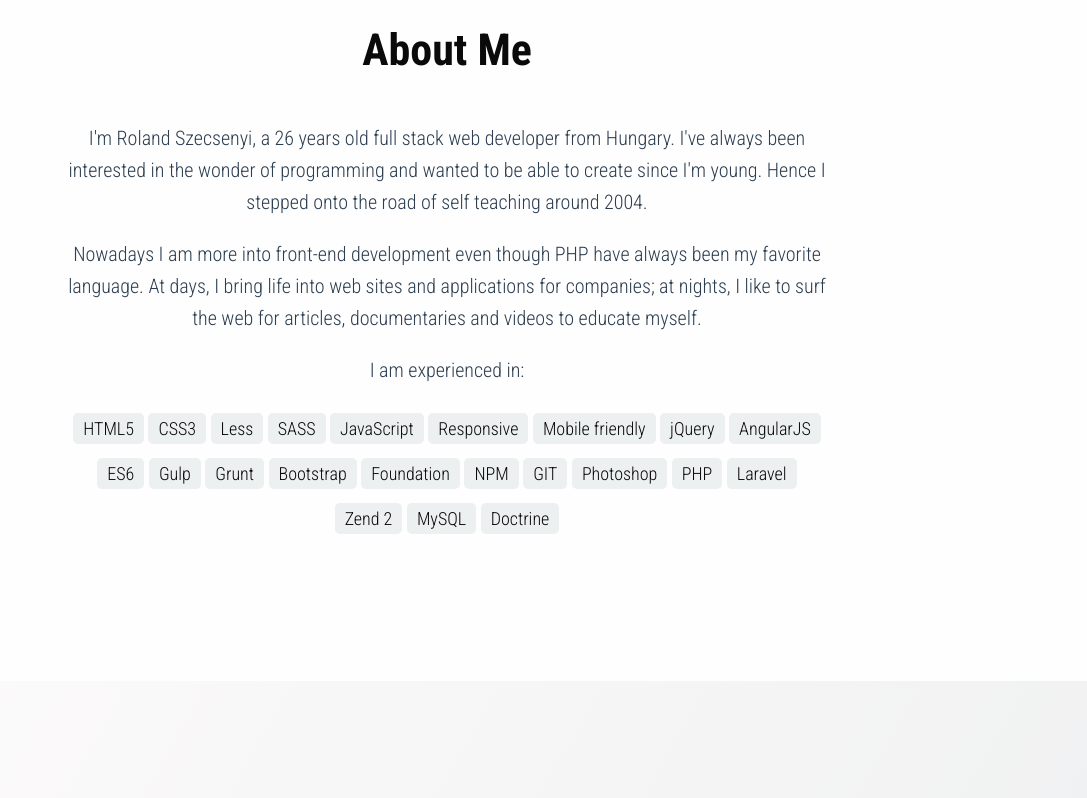
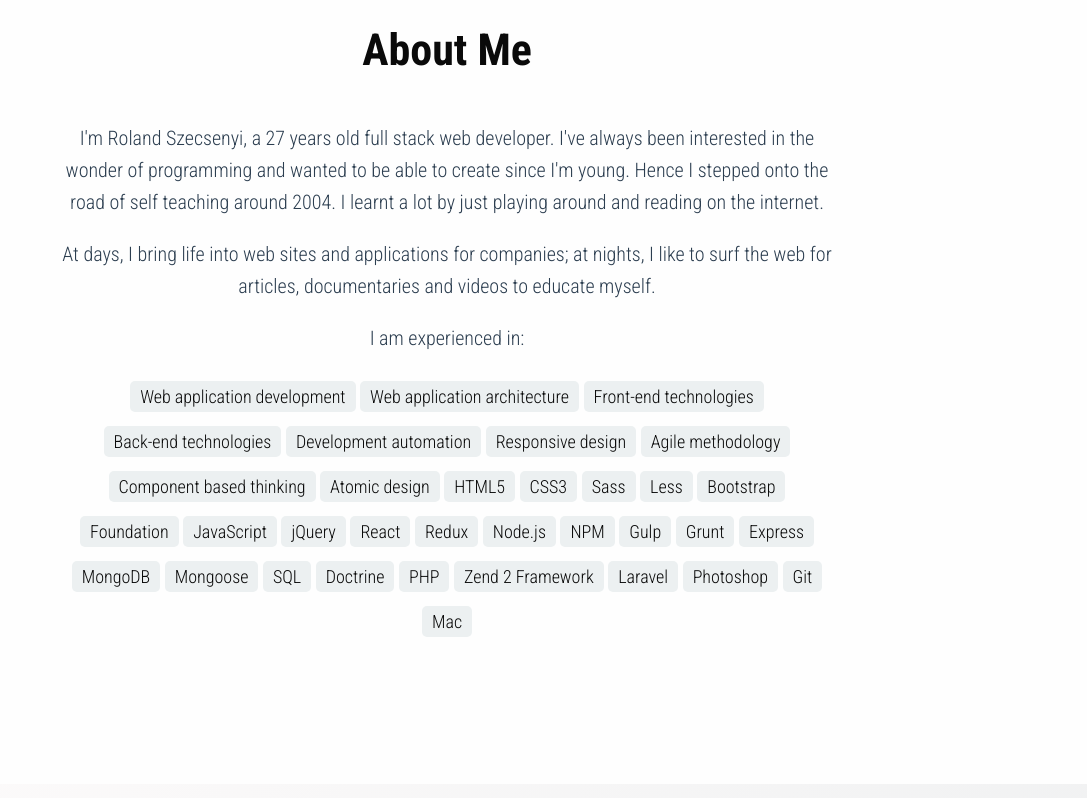
Before and after one commit to rolandsze/rolandsch.com, a website: page public/index.html in a window 1280 px wide. Shown: the part 900-1698 px from the top of the page, without its empty margins (193-1280 px from the left). Drawn offline with Linux system fonts and the light colour scheme.

Commit message:
Update index.html

```diff
--- a/public/index.html
+++ b/public/index.html
@@ -117,42 +117,53 @@
                     </h2>
 
                     <p class="text-light text-midnight-blue small-text-paragraph">
-                        I'm Roland Szecsenyi, a 26 years old full stack web developer from Hungary. I've always been
+                        I'm Roland Szecsenyi, a 27 years old full stack web developer. I've always been
                         interested in the wonder of programming and wanted to be able to create since I'm young. Hence I
-                        stepped onto the road of self teaching around 2004.
+                        stepped onto the road of self teaching around 2004. I learnt a lot by just playing around and
+                        reading on the internet.
                     </p>
                     <p class="text-light text-midnight-blue small-text-paragraph">
-                        Nowadays I am more into front-end development even though PHP have always been my favorite
-                        language. At days, I bring life into web sites and applications for companies; at nights, I like
+                        At days, I bring life into web sites and applications for companies; at nights, I like
                         to surf the web for articles, documentaries and videos to educate myself.
-
                     </p>
                     <p class="text-light text-midnight-blue small-text-paragraph">
                         I am experienced in:
                     </p>
                     <p class="line-height-2 text-light">
+                        <span class="label clouds">Web application development</span>
+                        <span class="label clouds">Web application architecture</span>
+                        <span class="label clouds">Front-end technologies</span>
+                        <span class="label clouds">Back-end technologies</span>
+                        <span class="label clouds">Development automation</span>
+                        <span class="label clouds">Responsive design</span>
+                        <span class="label clouds">Agile methodology</span>
+                        <span class="label clouds">Component based thinking</span>
+                        <span class="label clouds">Atomic design</span>
                         <span class="label clouds">HTML5</span>
                         <span class="label clouds">CSS3</span>
+                        <span class="label clouds">Sass</span>
                         <span class="label clouds">Less</span>
-                        <span class="label clouds">SASS</span>
+                        <span class="label clouds">Bootstrap</span>
+                        <span class="label clouds">Foundation</span>
                         <span class="label clouds">JavaScript</span>
-                        <span class="label clouds">Responsive</span>
-                        <span class="label clouds">Mobile friendly</span>
                         <span class="label clouds">jQuery</span>
-                        <span class="label clouds">AngularJS</span>
-                        <span class="label clouds">ES6</span>
+                        <span class="label clouds">React</span>
+                        <span class="label clouds">Redux</span>
+                        <span class="label clouds">Node.js</span>
+                        <span class="label clouds">NPM</span>
                         <span class="label clouds">Gulp</span>
                         <span class="label clouds">Grunt</span>
-                        <span class="label clouds">Bootstrap</span>
-                        <span class="label clouds">Foundation</span>
-                        <span class="label clouds">NPM</span>
-                        <span class="label clouds">GIT</span>
+                        <span class="label clouds">Express</span>
+                        <span class="label clouds">MongoDB</span>
+                        <span class="label clouds">Mongoose</span>
+                        <span class="label clouds">SQL</span>
+                        <span class="label clouds">Doctrine</span>
+                        <span class="label clouds">PHP</span>
+                        <span class="label clouds">Zend 2 Framework</span>
+                        <span class="label clouds">Laravel</span>
                         <span class="label clouds">Photoshop</span>
-                        <span class="label clouds">PHP</span>
-                        <span class="label clouds">Laravel</span>
-                        <span class="label clouds">Zend 2</span>
-                        <span class="label clouds">MySQL</span>
-                        <span class="label clouds">Doctrine</span>
+                        <span class="label clouds">Git</span>
+                        <span class="label clouds">Mac</span>
                     </p>
                 </div>
             </div>
```
